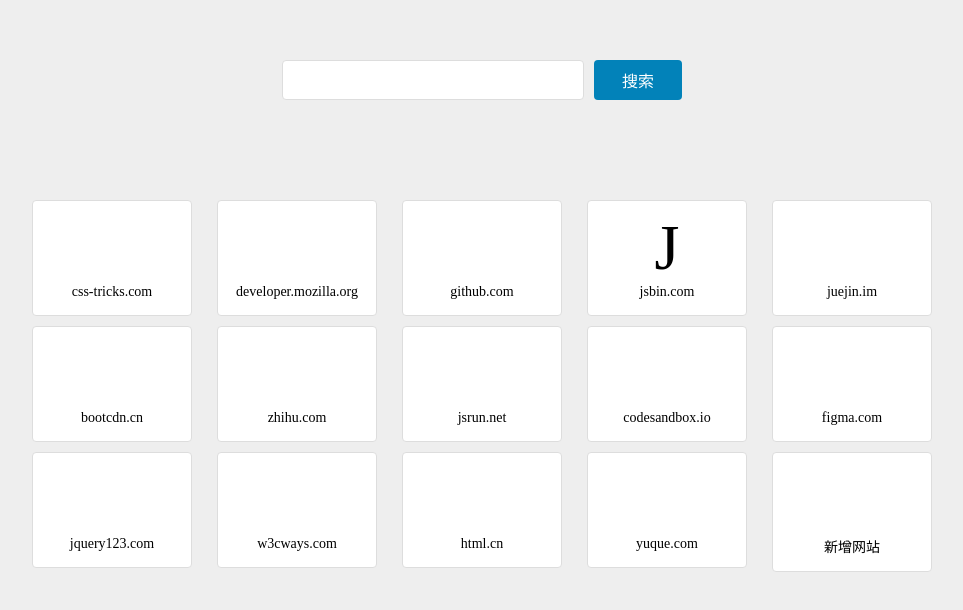
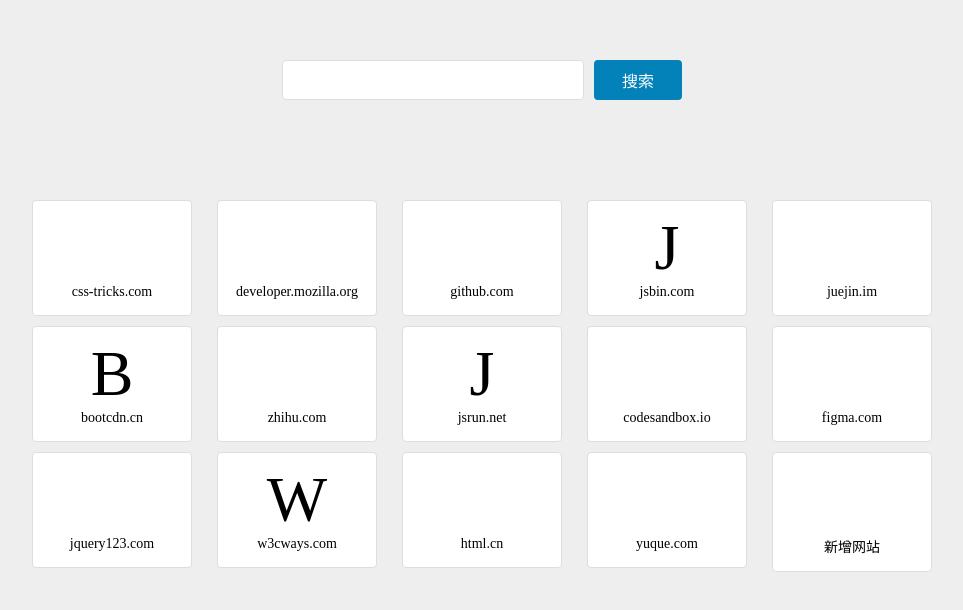
Before and after one commit to ywszm/nav-1, a website: page src/index.html in a window 1280 px wide. Shown: the whole page, without its empty margins (158-1121 px from the left). Drawn offline with nearby package versions, Linux system fonts and the light colour scheme.

Commit message:
update icon

```diff
--- a/src/main.js
+++ b/src/main.js
@@ -24,13 +24,13 @@
       "    <use xlink:href=\"#icon-juejin\"></use>\n" +
       "</svg>", url: "https://juejin.im/"
   },
-  { logo: "", url: "https://www.bootcdn.cn/" },
+  { logo: "B", url: "https://www.bootcdn.cn/" },
   {
     logo: "<svg class=\"icon\" aria-hidden=\"true\">\n" +
       "    <use xlink:href=\"#icon-zhihu\"></use>\n" +
       "</svg>", url: "https://www.zhihu.com/"
   },
-  { logo: "", url: "http://jsrun.net/" },
+  { logo: "J", url: "http://jsrun.net/" },
   {
     logo: "<svg class=\"icon\" aria-hidden=\"true\">\n" +
       "    <use xlink:href=\"#icon-code-sandbox-circle-\"></use>\n" +
@@ -46,7 +46,7 @@
       "    <use xlink:href=\"#icon-jquery-original\"></use>\n" +
       "</svg>", url: "https://www.jquery123.com/"
   },
-  { logo: "", url: "https://www.w3cways.com/css3-animation-tool" },
+  { logo: "W", url: "https://www.w3cways.com/css3-animation-tool" },
   {
     logo: "<svg class=\"icon\" aria-hidden=\"true\">\n" +
       "    <use xlink:href=\"#icon-HTML\"></use>\n" +
@@ -54,7 +54,7 @@
   },
   {
     logo: "<svg class=\"icon\" aria-hidden=\"true\">\n" +
-      "    <use xlink:href=\"#icon-xxx\"></use>\n" +
+      "    <use xlink:href=\"#icon-yuquemianlogo\"></use>\n" +
       "</svg>", url: "https://www.yuque.com/"
   },
 ];
```
Also changed, not shown: dist/index.html, 4 other files.
